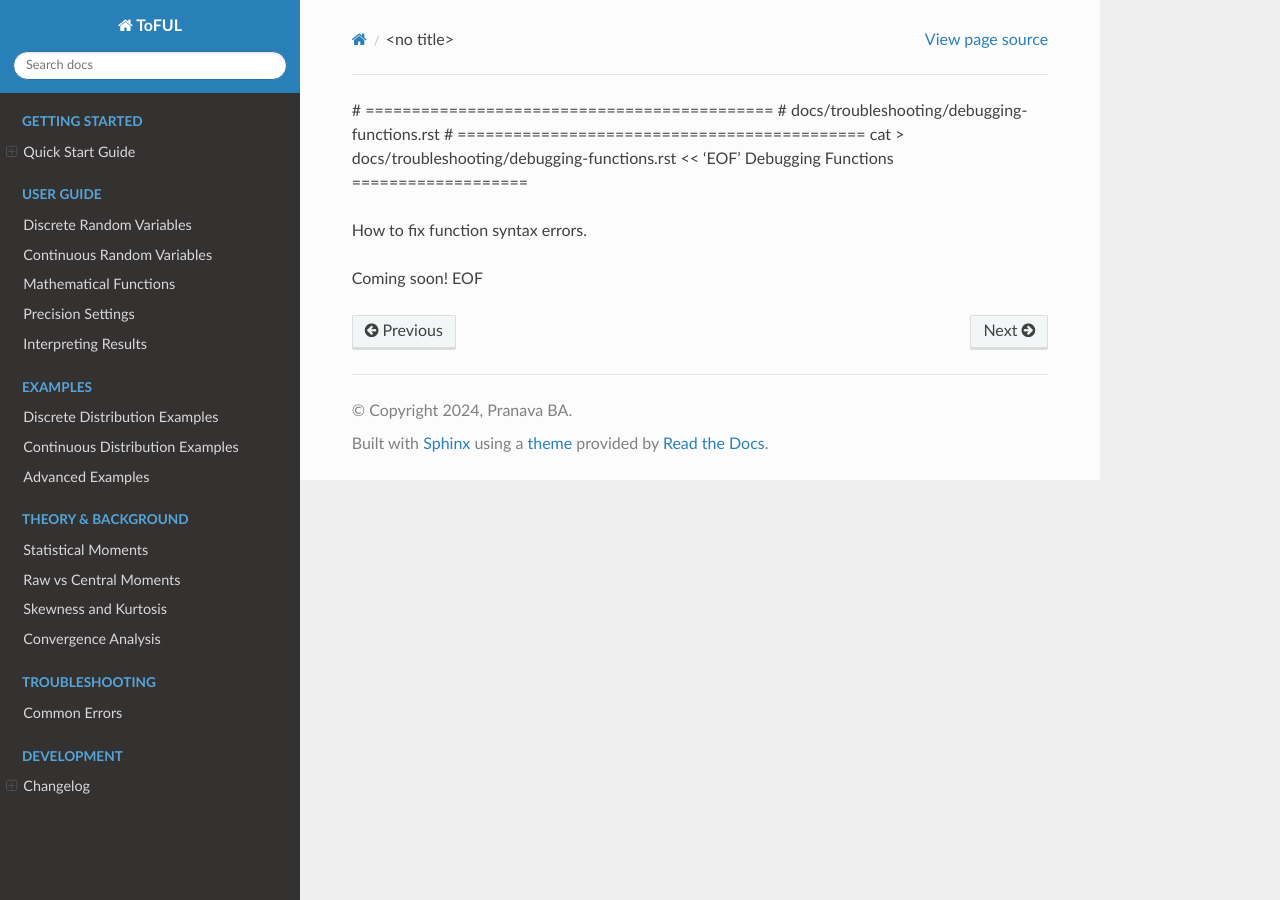
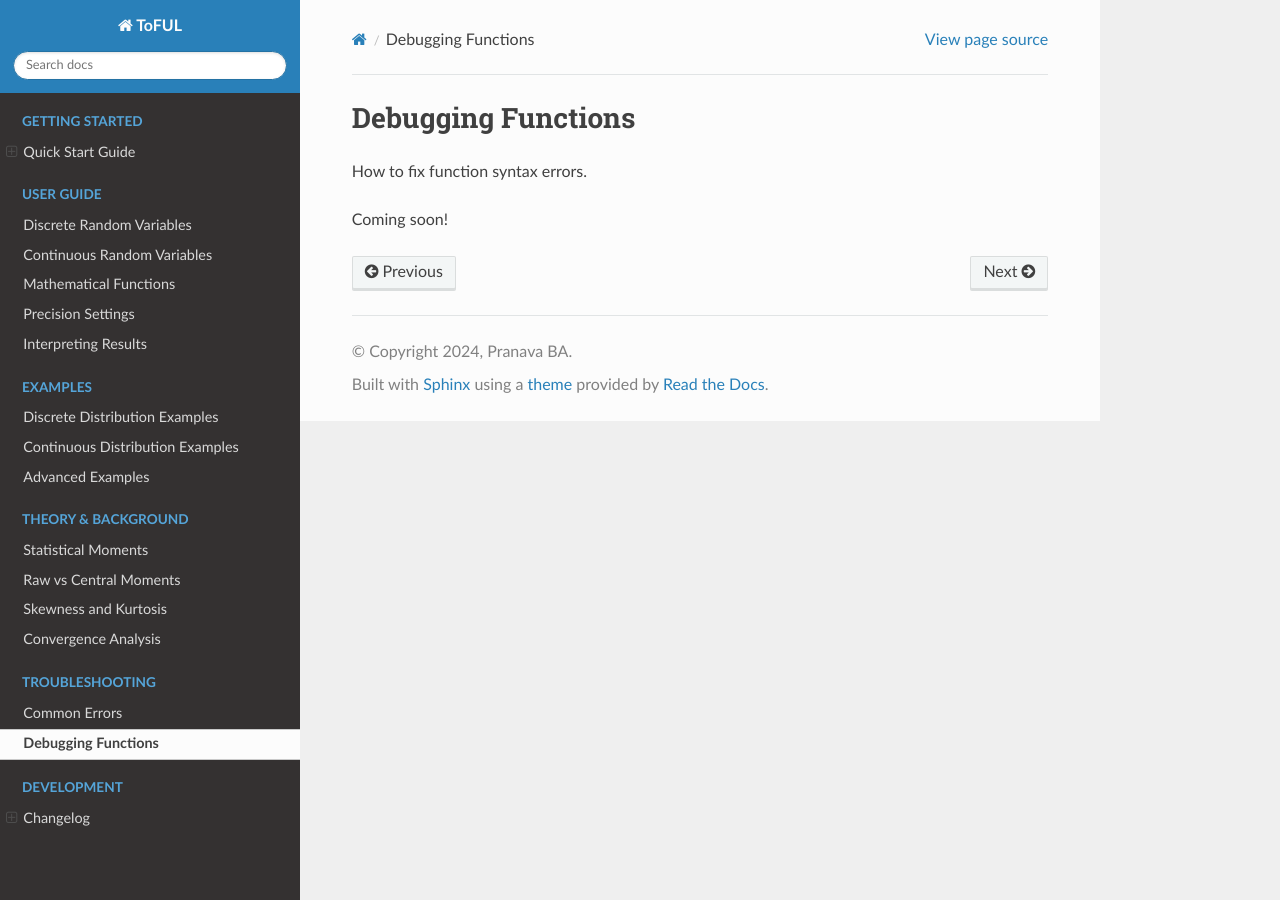
Before and after one commit to pranava-ba/ToFUL, a Sphinx documentation site: the page built from docs/troubleshooting/debugging-functions.rst, in a window 1280 px wide. Built offline with Sphinx 7.4.7 and the Read the Docs theme 3.1.0, drawn with Linux system fonts in a browser that asks for light colours; pages that are not in the unit, such as notebooks, are missing from menus.

Commit message:
Update debugging-functions.rst

```diff
--- a/docs/troubleshooting/debugging-functions.rst
+++ b/docs/troubleshooting/debugging-functions.rst
@@ -1,11 +1,6 @@
-# ============================================
-# docs/troubleshooting/debugging-functions.rst
-# ============================================
-cat > docs/troubleshooting/debugging-functions.rst << 'EOF'
 Debugging Functions
 ===================
 
 How to fix function syntax errors.
 
 Coming soon!
-EOF
```
